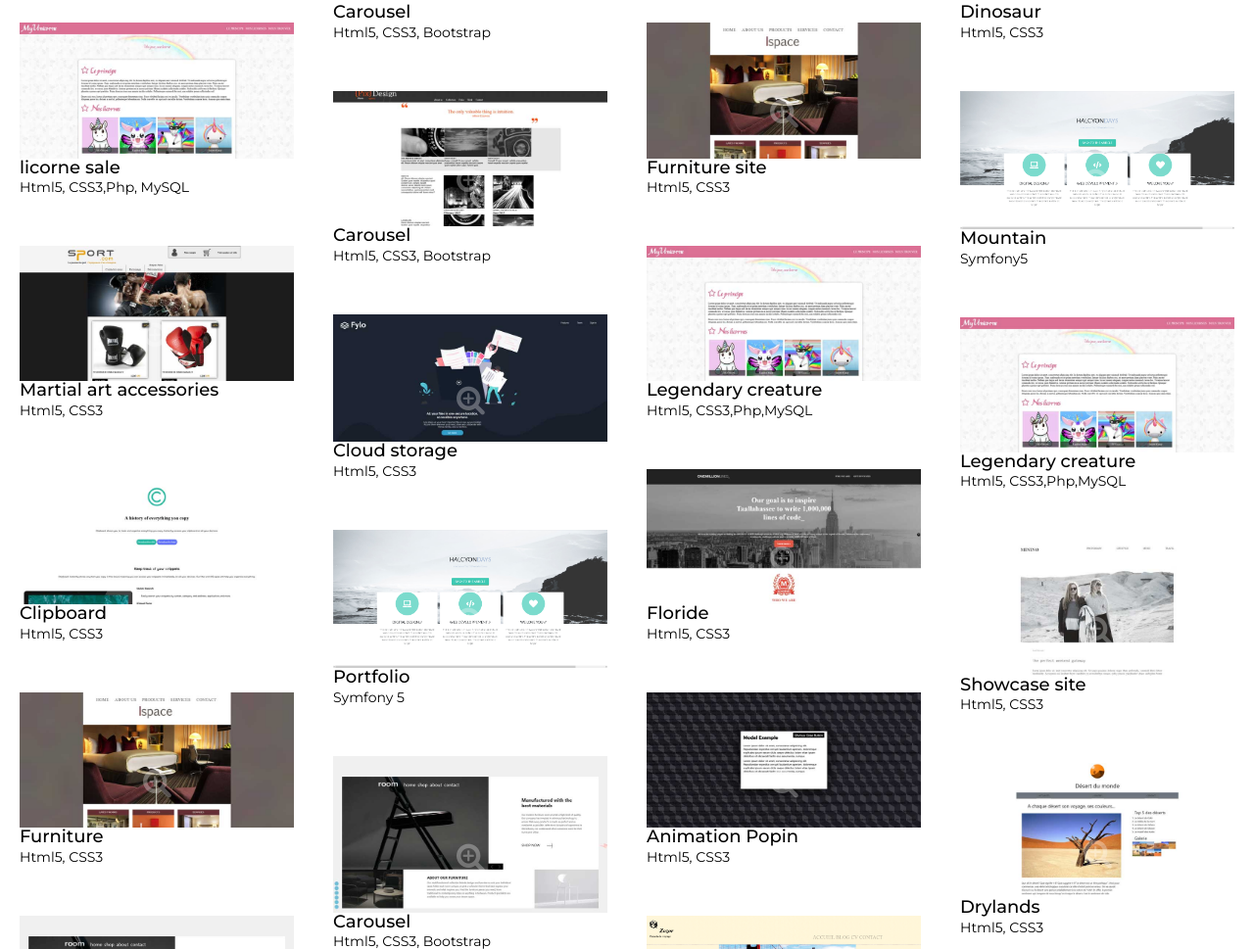
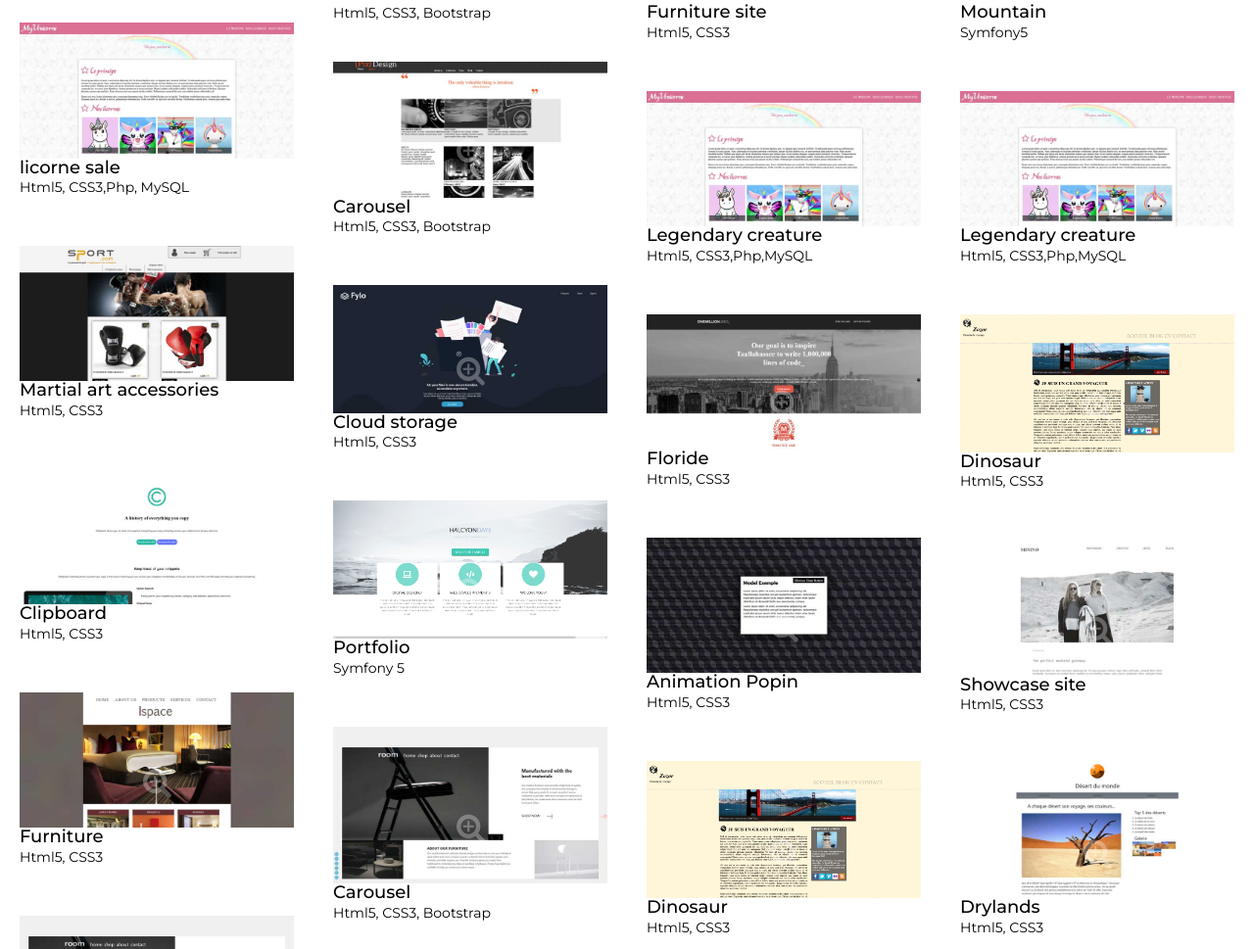
Before and after one commit to A-make-cloud/Yell, a plain HTML site: page index.html in a window 1280 px wide. Shown: the part 2046-3015 px from the top of the page at 98% size. Drawn offline with nearby package versions, Linux system fonts and the light colour scheme.

Commit message:
Update index.html

```diff
--- a/index.html
+++ b/index.html
@@ -329,6 +329,16 @@
                 <p>Html5, CSS3,Php,MySQL</p>
               </div>
               <div onclick="openModal();currentSlide(11)" class="overlay">
+                <i class="fa fa-search-plus" aria-hidden="true"></i>
+              </div>
+            </div>
+              <div data-tag='cartoon' class="image">
+              <img src="images/zozor.png" class="img-responsive cursor" alt="zozor">
+              <div>
+                <h4>Dinosaur</h4>
+                <p>Html5, CSS3</p>
+              </div>
+              <div onclick="openModal();currentSlide(8)" class="overlay">
                 <i class="fa fa-search-plus" aria-hidden="true"></i>
               </div>
             </div>
```
